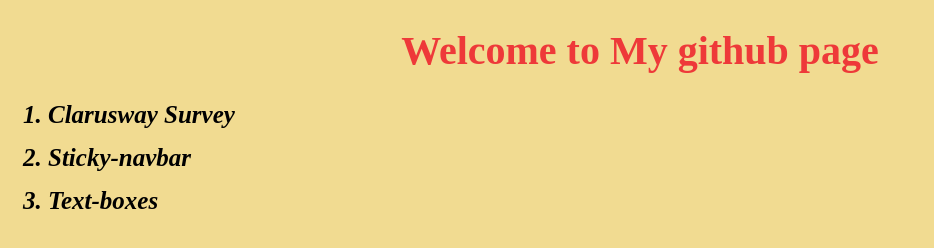
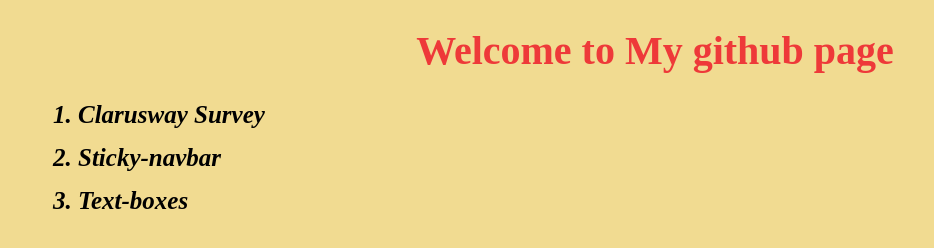
Before and after one commit to tekinhuseyin/tekinhuseyin.github.io, a plain HTML site: page index.html in a window 1280 px wide. Shown: the whole page, without its empty margins (0-934 px from the left). Drawn offline with Linux system fonts and the light colour scheme.

Commit message:
github-style

```diff
--- a/style.css
+++ b/style.css
@@ -1,5 +1,6 @@
 body {
     background-color: rgb(241, 219, 145);
+    padding-left: 30px;
 }
 
 h1 {
@@ -21,13 +22,13 @@ a {
     font-size: 25px;
 }
 
-li {
+li{
     margin-bottom: 15px;
     list-style: decimal;
     font-size: 25px;
     font-style: italic;
     font-weight: bold;
-
+    text-decoration: none;
 }
 
 a:hover {
```
